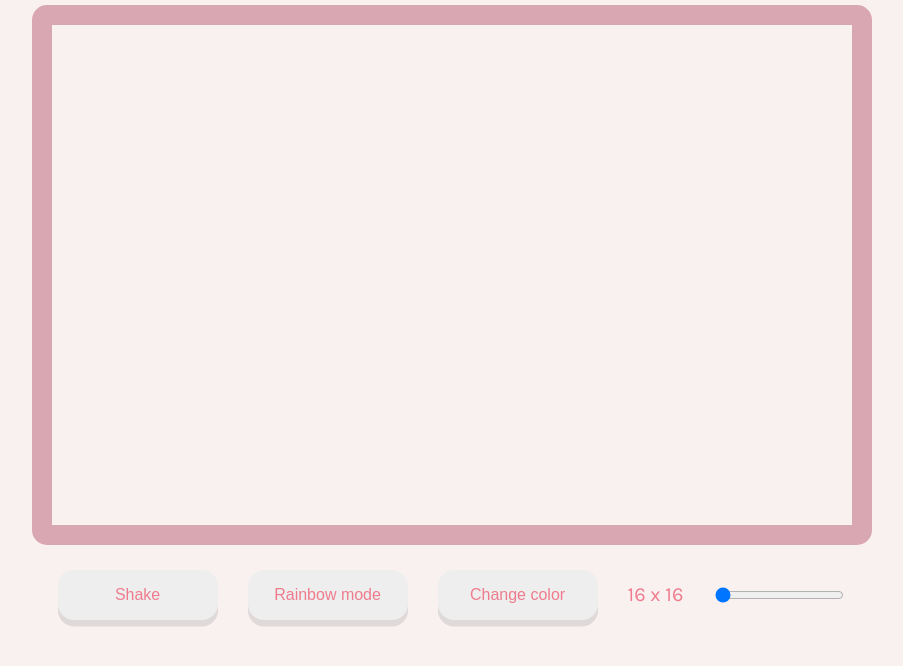
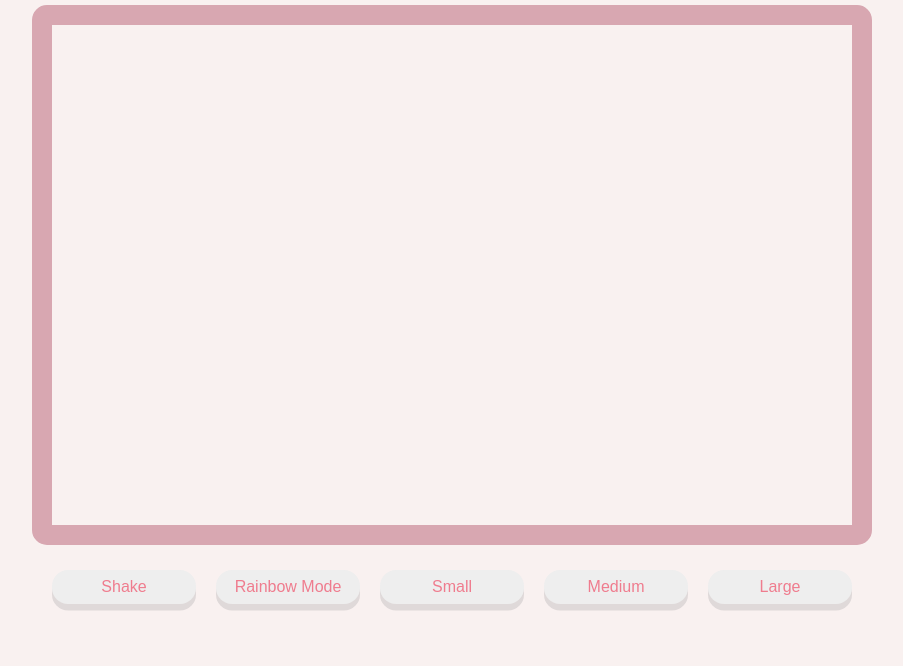
Before and after one commit to bravoosonja/etchasketch, a plain HTML site: page index.html in a window 1280 px wide. Shown: the part 116-782 px from the top of the page, without its empty margins (188-1091 px from the left). Drawn offline with Linux system fonts and the light colour scheme.

Commit message:
change input range to buttons

```diff
--- a/index.html
+++ b/index.html
@@ -19,18 +19,10 @@
     <div class="container"></div>
     <div class="controls">
       <button id="shake-btn">Shake</button>
-      <button id="rainbow-btn">Rainbow mode</button>
-      <button id="color-btn">Change color</button>
-      <label for="size-slider" id="size-label">16 x 16</label>
-      <input
-        id="size-slider"
-        name="size-slider"
-        type="range"
-        class="range-style"
-        value="16"
-        min="16"
-        max="64"
-      />
+      <button id="rainbow-btn">Rainbow Mode</button>
+      <button id="small-btn" name="size">Small</button>
+      <button id="medium-btn" name="size">Medium</button>
+      <button id="large-btn" name="size">Large</button>
     </div>
   </body>
 </html>
--- a/styles.css
+++ b/styles.css
@@ -36,15 +36,16 @@ h1 {
     justify-content: center;
     align-items: center;
     margin: 25px;
-    gap: 30px;
+    gap: 20px;
+
 }
 
 button {
     background-color: #eee;
     border: none;
-    padding: 1rem;
+    padding: 0.5rem;
     font-size: 1rem;
-    width: 10em;
+    width: 9em;
     border-radius: 1rem;
     color: #EF7C8E;
     box-shadow: 0 0.4rem #dfd9d9;
```
